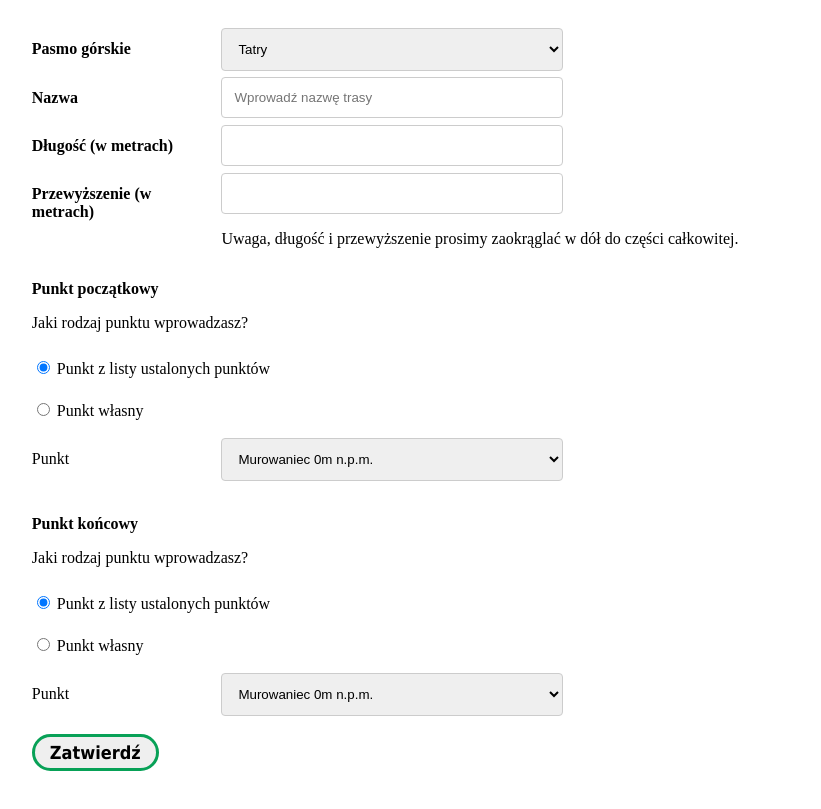
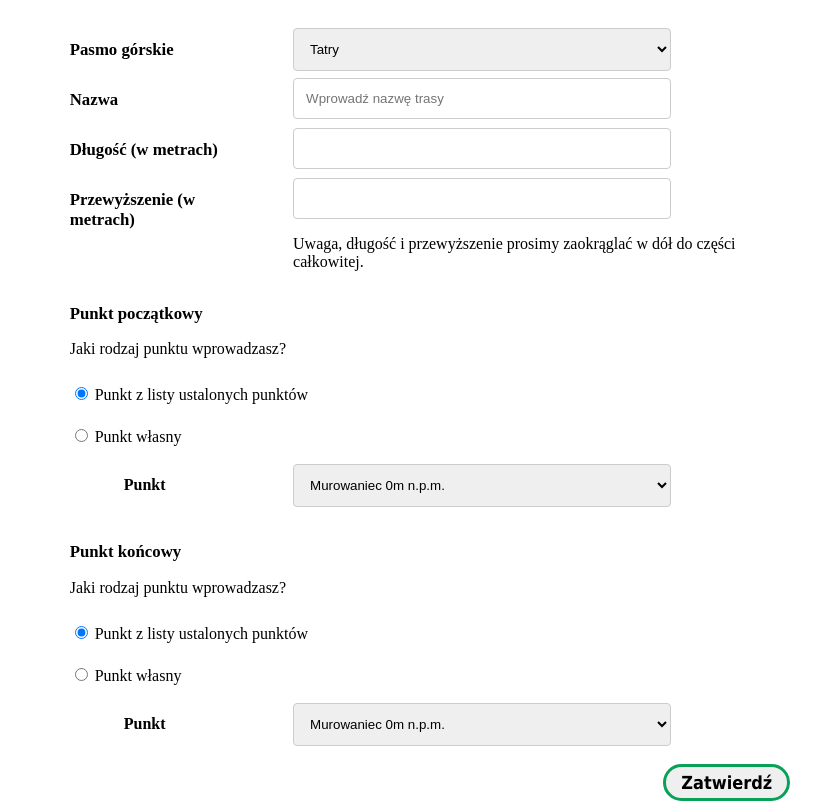
Before and after one commit to barte525/PO, a Django app: page /add_private_section/ in a window 1280 px wide. Shown: the part 58-867 px from the top of the page, without its empty margins (229-1050 px from the left). Before the commit the page ends 829 px from the top, so only its background shows below. Run offline with Django 4.2, Linux system fonts and the light colour scheme; data comes from the database, SQL or seed files in the repository; parts of the project's set-up code (start-up, migrations or seed data) failed here and were passed over.

Commit message:
count points improvements

```diff
--- a/mysite/static/add_priv_section_style.css
+++ b/mysite/static/add_priv_section_style.css
@@ -2,6 +2,6 @@ input[type=submit]{
   float: right;
 }
 
-.form-container {
-  padding-left: 25%;
+form{
+  padding-left: 5%;
 }
--- a/mysite/static/form_container_style.css
+++ b/mysite/static/form_container_style.css
@@ -4,14 +4,25 @@
 
 .label{
     font-weight: 700;
+    font-size: 1.05em;
+}
+
+.label-right {
+    margin-left: 30%;
+    font-weight: 600;
 }
 
 input[type=text], input[type=number], select {
-  width: 60%;
+  width: 70%;
   padding: 12px;
   border: 1px solid #ccc;
   border-radius: 4px;
   resize: vertical;
+  margin-left: 8%;
+}
+
+.input-info-below{
+    margin-left: 8%;
 }
 
 label {
--- a/mysite/templates/addprivatesection.html
+++ b/mysite/templates/addprivatesection.html
@@ -3,7 +3,7 @@
 
 {% block head %}
     {% load static %}
-    <link rel="stylesheet" type="text/css" href="{% static 'add_private_section_style.css' %}">
+    <link rel="stylesheet" type="text/css" href="{% static 'add_priv_section_style.css' %}">
     <link rel="stylesheet" type="text/css" href="{% static 'form_container_style.css' %}">
 
 {% endblock %}
@@ -58,7 +58,7 @@
 
         <div class="col-75">
             <input type="number" id="elevation-gain" name="input_elevation_gain">
-            <p>Uwaga, długość i przewyższenie prosimy zaokrąglać w dół do części całkowitej.</p>
+            <p class="input-info-below">Uwaga, długość i przewyższenie prosimy zaokrąglać w dół do części całkowitej.</p>
         </div>
     </div>
 
@@ -97,7 +97,7 @@
         <div id="defined-s-point">
             <div class="row">
                 <div class="col-25">
-                    <label for="start-point">Punkt</label>
+                    <label class="label-right" for="start-point">Punkt</label>
                 </div>
 
                 <div class="col-75">
@@ -113,7 +113,7 @@
         <div id="private-s-point" style="display: none;">
             <div class="row">
                  <div class="col-25">
-                    <label for="start-point-name">Nazwa</label>
+                    <label class="label-right" for="start-point-name">Nazwa</label>
                 </div>
                 <div class="col-75">
                     <input type="text" id="start-point-name" name="input_s_point_name">
@@ -122,7 +122,7 @@
 
             <div class="row">
                 <div class="col-25">
-                    <label for="start-point-name">Wysokość n.p.m.</label>
+                    <label class="label-right" for="start-point-name">Wysokość n.p.m.</label>
                 </div>
                 <div class="col-75">
                     <input type="text" id="start-point-height" name="input_s_point_height">
@@ -167,7 +167,7 @@
         <div id="defined-e-point">
             <div class="row">
                 <div class="col-25">
-                    <label for="end-point">Punkt</label>
+                    <label class="label-right" for="end-point">Punkt</label>
                 </div>
 
                 <div class="col-75">
@@ -183,7 +183,7 @@
         <div id="private-e-point" style="display: none;">
             <div class="row">
                  <div class="col-25">
-                    <label for="end-point-name">Nazwa</label>
+                    <label class="label-right" for="end-point-name">Nazwa</label>
                 </div>
                 <div class="col-75">
                     <input type="text" id="end-point-name" name="input_e_point_name">
@@ -192,7 +192,7 @@
 
             <div class="row">
                 <div class="col-25">
-                    <label for="end-point-name">Wysokość n.p.m.</label>
+                    <label class="label-right" for="end-point-name">Wysokość n.p.m.</label>
                 </div>
                 <div class="col-75">
                     <input type="text" id="end-point-height" name="input_e_point_height">
```
Also changed, not shown: mysite/static/count_points_style.css (+24 -1 lines), mysite/templates/countpoints.html (+8 -10 lines).
